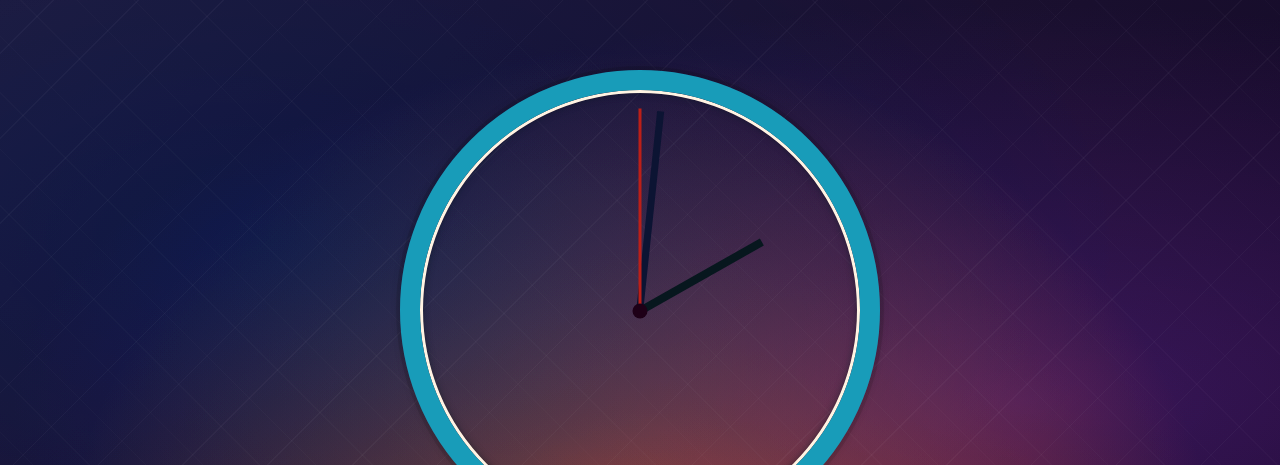
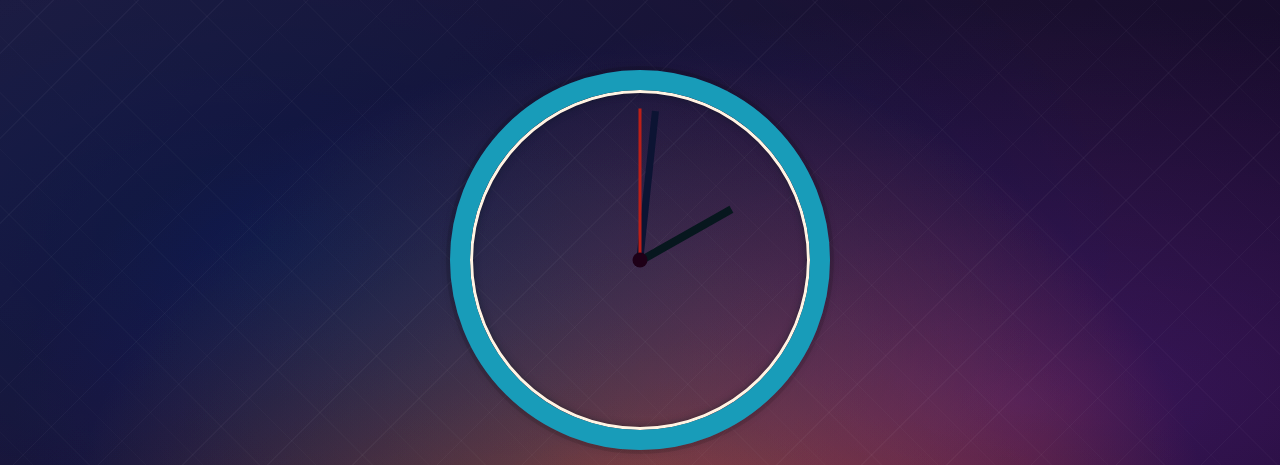
Before and after one commit to blasius-okwach/ZeroHour--Clock, a plain HTML site: page index.html in a window 1280 px wide. Shown: the top 465 px of the page. Drawn offline with Linux system fonts and the light colour scheme.

Commit message:
Reducing Size for Vercel

```diff
--- a/style.css
+++ b/style.css
@@ -21,11 +21,12 @@ body {
 }
 
 .clock {
-  width: 40rem;
-  height: 40rem;
+  width: 30rem;
+  height: 30rem;
   border: 20px solid #0f969c;
   border-radius: 50%;
   margin: 70px auto;
+  margin-bottom: 0;
   position: relative;
   padding: 2rem;
   box-shadow: 0 0 0 4px rgba(0, 0, 0, 0.1), inset 0 0 0 3px #fbe4d8,
```
